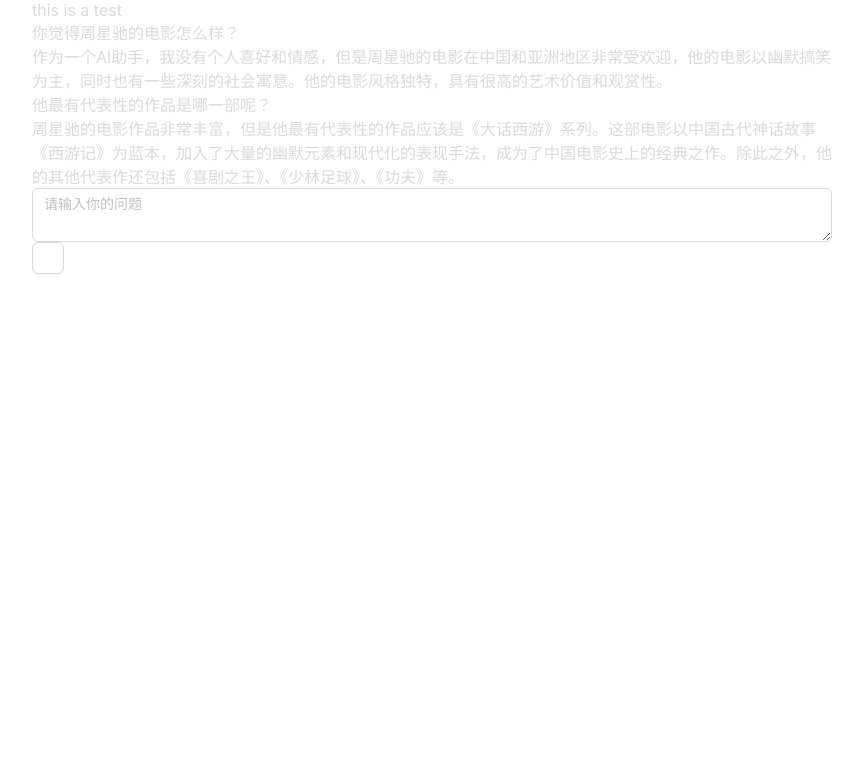
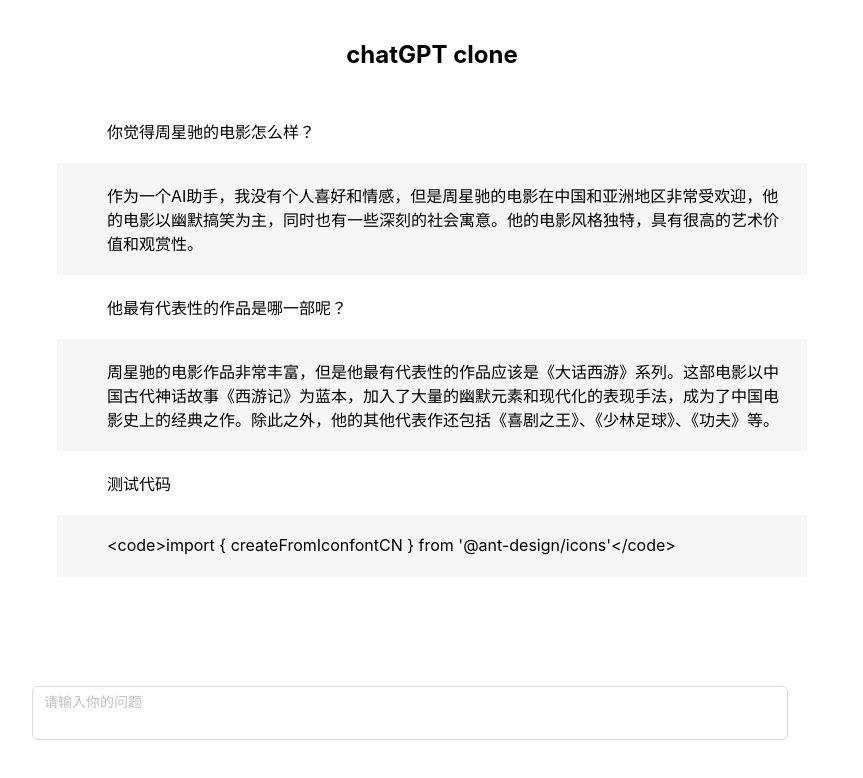
Before and after one commit to huqingl/chat-clone, a React (Create React App) app: page / in a window 1280 px wide. Shown: the top 778 px of the page, without its empty margins (208-1071 px from the left). Built offline with nearby package versions, Linux system fonts and the light colour scheme.

Commit message:
add style

```diff
--- a/src/App.js
+++ b/src/App.js
@@ -2,7 +2,8 @@
 import FormSection from "./components/FormSection";
 import AnswerSection from "./components/AnswerSection";
 import { useState } from "react";
-import "./App.css";
+import "./App.scss";
+
 
 const App = () => {
   const configration = new Configuration({
@@ -18,6 +19,10 @@
     {
       question: "他最有代表性的作品是哪一部呢？",
       answer: "周星驰的电影作品非常丰富，但是他最有代表性的作品应该是《大话西游》系列。这部电影以中国古代神话故事《西游记》为蓝本，加入了大量的幽默元素和现代化的表现手法，成为了中国电影史上的经典之作。除此之外，他的其他代表作还包括《喜剧之王》、《少林足球》、《功夫》等。",
+    },
+    {
+      question: "测试代码",
+      answer: "<code>import { createFromIconfontCN } from '@ant-design/icons'</code>"
     },
   ]);
   const [storeMessages, setStoreMessages] = useState([
@@ -56,8 +61,10 @@
   };
   return (
     <div className="App">
-      <AnswerSection storedValues={storedValues} />
-      <FormSection generateResponse={generateResponse} />
+      <div className="container">
+        <AnswerSection storedValues={storedValues} />
+        <FormSection generateResponse={generateResponse} />
+      </div>
     </div>
   );
 };
--- /dev/null
+++ b/src/App.scss
@@ -0,0 +1,72 @@
+/* @keyframes App-logo-spin {
+  from {
+    transform: rotate(0deg);
+  }
+  to {
+    transform: rotate(360deg);
+  }
+} */
+
+.App {
+  max-width: 800px;
+  margin: 0 auto;
+  height: 100vh;
+
+  .container {
+    padding: 0 25px;
+    height: 100%;
+    position: relative;
+
+    .answer-container {
+      padding-top: 40px;
+
+      h2 {
+        text-align: center;
+        margin-bottom: 30px;
+      }
+
+      .answer-section {
+        font-size: 16px;
+
+        .question {
+          padding: 20px 20px 20px 10px ;
+          display: flex;
+        }
+
+        .answer {
+          padding: 20px 20px 20px 10px ;
+          display: flex;
+          background-color: #f6f6f6;
+        }
+
+        .question,
+        .answer {
+          .logo {
+            padding-right: 20px;
+          }
+        }
+      }
+    }
+
+    .form-section {
+      left: 0;
+      right: 0;
+      position: absolute;
+      bottom: 60px;
+      display: flex;
+      align-items: center;
+
+      >textarea {
+        margin-right: 10px;
+      }
+
+      .btn {
+        &:hover {
+          cursor: pointer;
+        }
+      }
+    }
+  }
+}
+
+@media screen and (max-width: 800px) {}
--- a/src/components/AnswerSection.jsx
+++ b/src/components/AnswerSection.jsx
@@ -1,13 +1,25 @@
+import { createFromIconfontCN } from '@ant-design/icons'
+
+const IconFont = createFromIconfontCN({
+  scriptUrl: '//at.alicdn.com/t/c/font_3973055_q1v51b0wk8o.js',
+});
 const AnswerSection = ({ storedValues }) => {
   return (
     <>
       <div className="answer-container">
-        <p className="start-message">this is a test</p>
+        <h2>chatGPT clone</h2>
         {storedValues.map((value, index) => {
           return (
             <div className="answer-section" key={index}>
-              <p className="question">{value.question}</p>
-              <p className="answer">{value.answer}</p>
+              <div className="question">
+                <div className='logo'><IconFont type="icon-human" style={{ fontSize: "20px", color: "red" }} /></div><div>{value.question}
+                </div>
+              </div>
+              <div className="answer">
+                <div className='logo'><IconFont type="icon-openai-icon" style={{ fontSize: "20px", color: "green" }} />
+                </div>
+                <div>{value.answer}</div>
+              </div>
             </div>
           );
         })}
--- a/src/components/FormSection.jsx
+++ b/src/components/FormSection.jsx
@@ -1,22 +1,28 @@
 import { useState } from "react";
 import { Input, Button } from "antd";
+// import { SendOutlined } from '@ant-design/icons'
+import { createFromIconfontCN } from '@ant-design/icons'
+
+const IconFont = createFromIconfontCN({
+  scriptUrl: '//at.alicdn.com/t/c/font_3973055_q1v51b0wk8o.js',
+});
 const { TextArea } = Input;
 const FormSection = ({ generateResponse }) => {
   const [newQuestion, setNewQuestion] = useState("");
   return (
     <div className="form-section">
       <TextArea
-        rows={2}
+        autoSize={{ minRows: 2 }}
         className="form-control"
         placeholder="请输入你的问题"
         value={newQuestion}
         onChange={(e) => setNewQuestion(e.target.value)}
       />
 
-      <Button
+      <div
         className="btn"
         onClick={() => generateResponse(newQuestion, setNewQuestion)}
-      />
+      ><IconFont type="icon-send" style={{fontSize:"34px"}}/></div>
     </div>
   );
 };
--- a/src/index.scss
+++ b/src/index.scss
@@ -1,4 +1,3 @@
-@import url('https://fonts.googleapis.com/css2?family=Poppins:wght@300;400;500&display=swap');
 
 * {
   margin: 0;
@@ -9,14 +8,4 @@
 body {
   font-family: -apple-system,BlinkMacSystemFont,'Segoe UI',Roboto,'Helvetica Neue',Arial,'Noto Sans',sans-serif,'Apple Color Emoji','Segoe UI Emoji','Segoe UI Symbol','Noto Color Emoji';
   background-color: rgba(247,247,248,var(--tw-bg-opacity));
-  color: #DADADB;
-  max-width: 800px;
-  margin: 0 auto;
 }
-
-@media screen and (max-width: 800px) {
-  body {
-    max-width: 100%;
-    padding: 0 20px;
-  }
-}
```
Also changed, not shown: src/App.css (deleted, +0 -11 lines), 1 other file (tests, documents, lock files or other folders).
